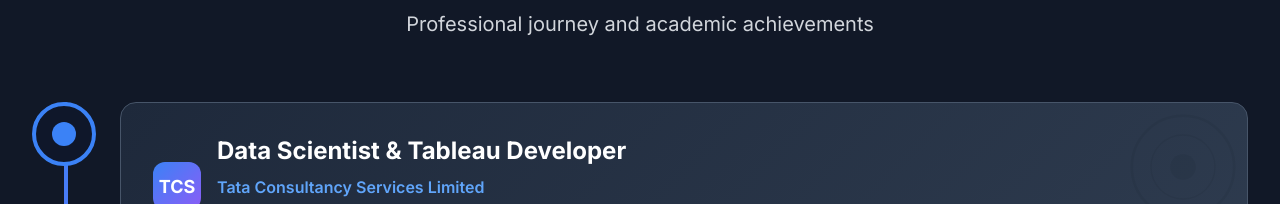
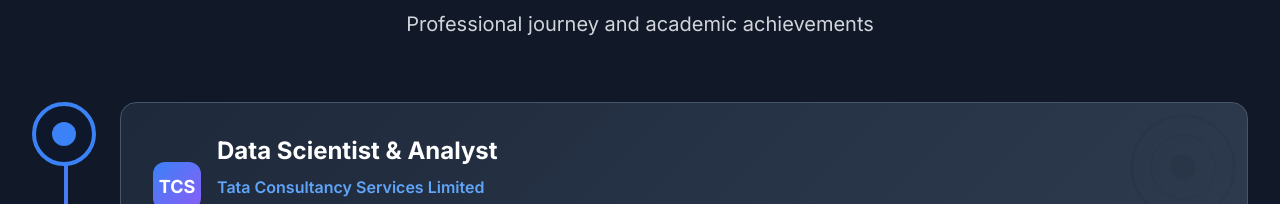
Before and after one commit to isha-Prajapati/Isha-Portfolio, a plain HTML site: page index.html in a window 1280 px wide. Shown: the part 1700-1904 px from the top of the page. Drawn offline with nearby package versions, Linux system fonts and the light colour scheme.

Commit message:
Update index.html

```diff
--- a/index.html
+++ b/index.html
@@ -504,7 +504,7 @@
                         <div class="flex flex-col sm:flex-row sm:items-center gap-4 mb-6">
                             <div class="company-logo">TCS</div>
                             <div class="flex-1">
-                                <h3 class="text-2xl font-bold text-white mb-2">Data Scientist & Tableau Developer</h3>
+                                <h3 class="text-2xl font-bold text-white mb-2">Data Scientist & Analyst</h3>
                                 <p class="text-blue-400 font-semibold mb-2">Tata Consultancy Services Limited</p>
                                 <div class="flex flex-wrap gap-2">
                                     <span class="duration-badge px-3 py-1 rounded-full text-sm font-medium">Jul 2022 – Jul 2024</span>
```
